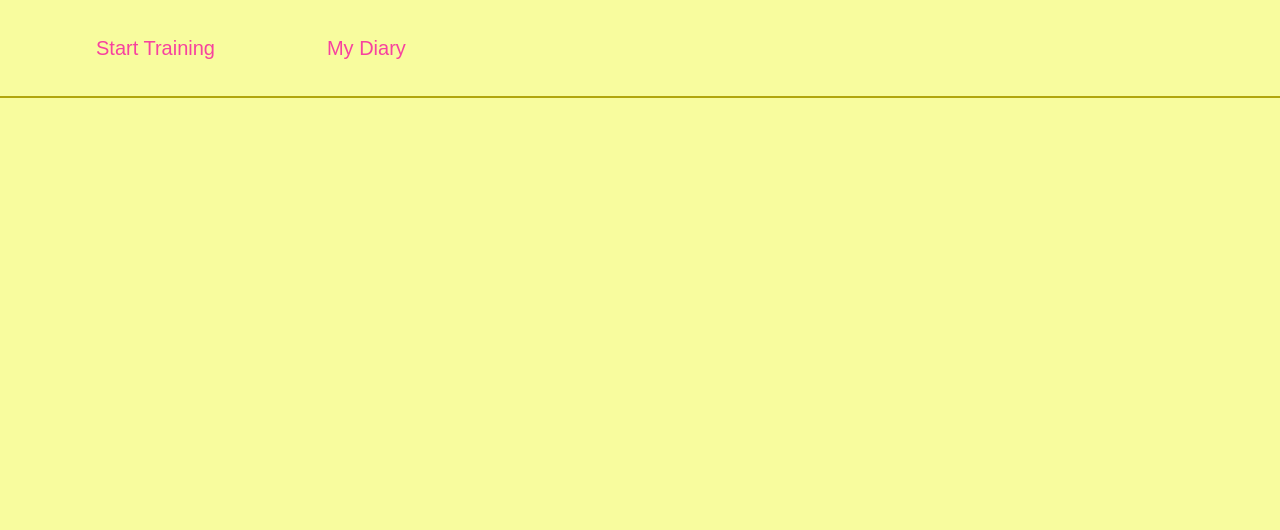
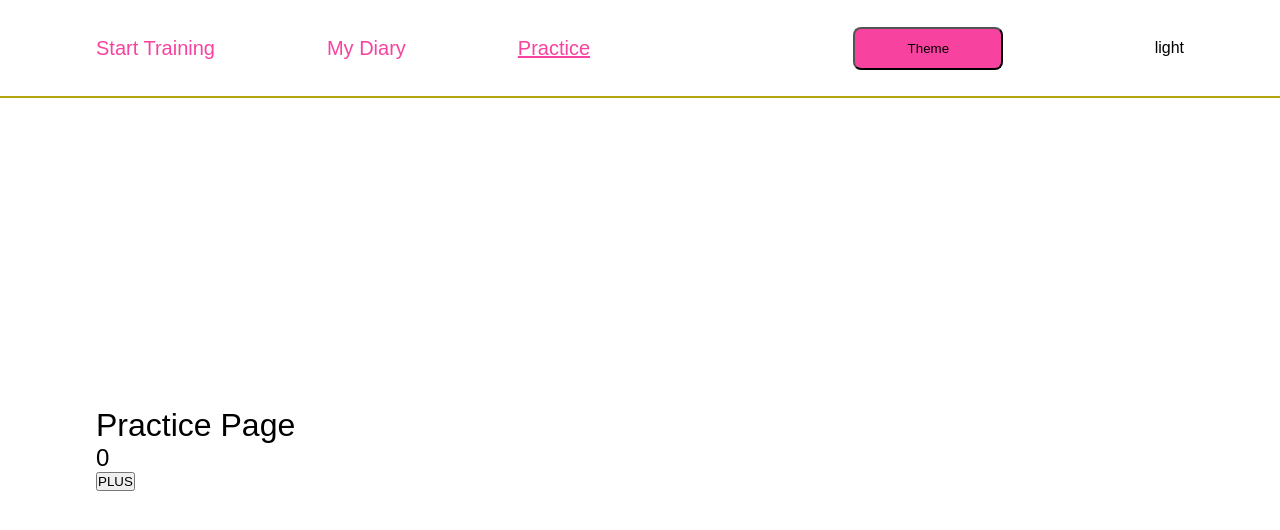
Before and after one commit to Bolbotunov/PracticeRepo, a React (Vite) app: page /practice in a window 1280 px wide. Shown: the top 530 px of the page. Built offline with nearby package versions, Linux system fonts and the light colour scheme.

Commit message:
feat: add practice link

```diff
--- a/src/components/App/index.tsx
+++ b/src/components/App/index.tsx
@@ -1,10 +1,15 @@
+import { ThemeContext } from "@/context/ThemeProvider";
+import { useContext } from "react";
 import ContentLayout from "../ContentLayout";
 import Header from "../Header";
 
 export default function App() {
+  const themeApp = useContext(ThemeContext);
+  if (!themeApp) throw new Error("no Theme Provider");
+  const { theme } = themeApp;
   return (
     <>
-      <div className="appContainer">
+      <div className={`appContainer ${theme ? "light" : "dark"}`}>
         <Header />
         <ContentLayout />
       </div>
--- a/src/components/ContentLayout/index.tsx
+++ b/src/components/ContentLayout/index.tsx
@@ -1,4 +1,5 @@
 import DairyPage from "@/pages/DairyPage";
+import PracticePage from "@/pages/PracticePage";
 import WordTrainerPage from "@/pages/WordTrainerPage";
 import { Route, Routes } from "react-router-dom";
 
@@ -8,6 +9,7 @@ export default function ContentLayout() {
       <Routes>
         <Route path="/" element={<WordTrainerPage />} />
         <Route path="/diary" element={<DairyPage />} />
+        <Route path="/practice" element={<PracticePage />} />
       </Routes>
     </main>
   );
--- a/src/components/Header/index.tsx
+++ b/src/components/Header/index.tsx
@@ -1,11 +1,21 @@
+import ThemeProvider, { ThemeContext } from "@/context/ThemeProvider";
+import { useContext } from "react";
+import Button from "../Button";
 import Navigation from "../Navigation";
 import styles from "./styles.module.scss";
 
 function Header() {
+  const themeApp = useContext(ThemeContext);
+  if (!themeApp) throw new Error("no Theme Provider");
+  const { theme, themeHandler } = themeApp;
   return (
     <header className={styles.header}>
       <div className={styles.headerContainer}>
         <Navigation />
+        <Button handler={themeHandler} size={"small"}>
+          Theme
+        </Button>
+        <div>{theme ? "light" : " dark"}</div>
       </div>
     </header>
   );
--- a/src/components/Navigation/index.tsx
+++ b/src/components/Navigation/index.tsx
@@ -1,4 +1,4 @@
-import { Link, NavLink } from "react-router-dom";
+import { NavLink } from "react-router-dom";
 import styles from "./styles.module.scss";
 
 function Navigation() {
@@ -25,6 +25,16 @@ function Navigation() {
             My Diary
           </NavLink>
         </li>
+        <li>
+          <NavLink
+            to={"/practice"}
+            className={({ isActive }) =>
+              isActive ? styles.activeLink : styles.navLink
+            }
+          >
+            Practice
+          </NavLink>
+        </li>
       </ul>
     </nav>
   );
--- /dev/null
+++ b/src/context/ThemeProvider.tsx
@@ -0,0 +1,22 @@
+import { createContext, PropsWithChildren, useState } from "react";
+type SwitchThemeType = {
+  theme: boolean;
+  themeHandler: () => void;
+};
+export const ThemeContext = createContext<SwitchThemeType | undefined>(
+  undefined
+);
+
+const ThemeProvider = ({ children }: PropsWithChildren) => {
+  const [theme, setTheme] = useState(true);
+
+  const themeHandler = () => setTheme((prev) => !prev);
+
+  return (
+    <ThemeContext.Provider value={{ theme, themeHandler }}>
+      {children}
+    </ThemeContext.Provider>
+  );
+};
+
+export default ThemeProvider;
--- a/src/main.tsx
+++ b/src/main.tsx
@@ -7,15 +7,18 @@ import "@/styles/global.scss";
 import { BrowserRouter } from "react-router-dom";
 import { PersistGate } from "redux-persist/integration/react";
 import Loader from "./components/Loader";
+import ThemeProvider from "./context/ThemeProvider";
 
 createRoot(document.getElementById("root")!).render(
   <StrictMode>
     <BrowserRouter>
-      <Provider store={store}>
-        <PersistGate persistor={persistor} loading={<Loader />}>
-          <App />
-        </PersistGate>
-      </Provider>
+      <ThemeProvider>
+        <Provider store={store}>
+          <PersistGate persistor={persistor} loading={<Loader />}>
+            <App />
+          </PersistGate>
+        </Provider>
+      </ThemeProvider>
     </BrowserRouter>
   </StrictMode>
 );
--- /dev/null
+++ b/src/pages/PracticePage/index.tsx
@@ -0,0 +1,39 @@
+import { useEffect, useLayoutEffect, useState } from "react";
+
+export default function Practice() {
+  const [count, setCount] = useState(0);
+
+  const handlerCount = () => {
+    console.log("handler work with count:", count);
+    setCount((prev) => prev + 1);
+    console.log("handler finish work with count:", count);
+  };
+
+  console.log("render preactice");
+
+  useEffect(() => {
+    console.log("count updated:", count);
+  }, [count]);
+
+  useLayoutEffect(() => {
+    console.log("count updated useLayout:", count);
+  }, [count]);
+
+  useEffect(() => {
+    console.log("mount");
+
+    return () => {
+      console.log("unmount");
+    };
+  });
+
+  return (
+    <>
+      <h1>Practice Page</h1>
+      <div>
+        <h2>{count}</h2>
+        <button onClick={handlerCount}>PLUS</button>
+      </div>
+    </>
+  );
+}
--- a/src/styles/global.scss
+++ b/src/styles/global.scss
@@ -25,6 +25,21 @@ body {
   box-sizing: border-box;
   width: 100%;
   overflow: hidden;
+  background-color: var(--bg-color);
+  color: var(--text-color);
+}
+
+.light {
+  --bg-color: #fff;
+  --text-color: #000;
+}
+
+.dark {
+  --bg-color: #000;
+  --text-color: #fff;
+}
+
+.appContainer {
 }
 
 main {
--- a/src/types/global.d.ts
+++ /dev/null
@@ -1,4 +0,0 @@
-declare module "an-array-of-english-words" {
-  const words: string[];
-  export default words;
-}
```
